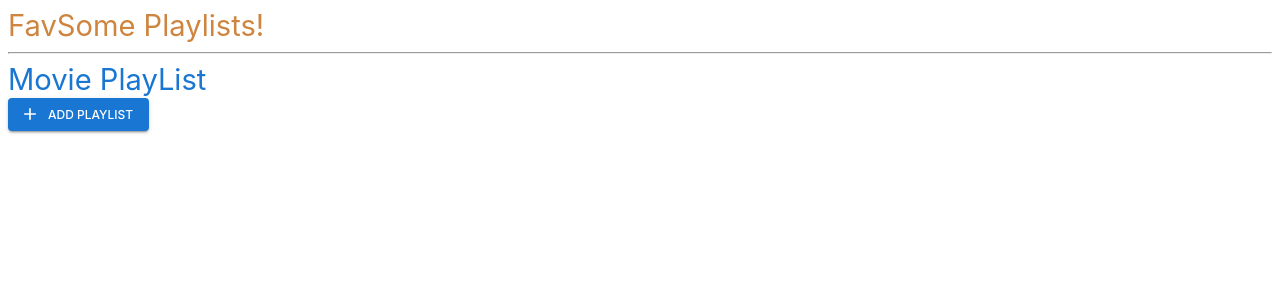
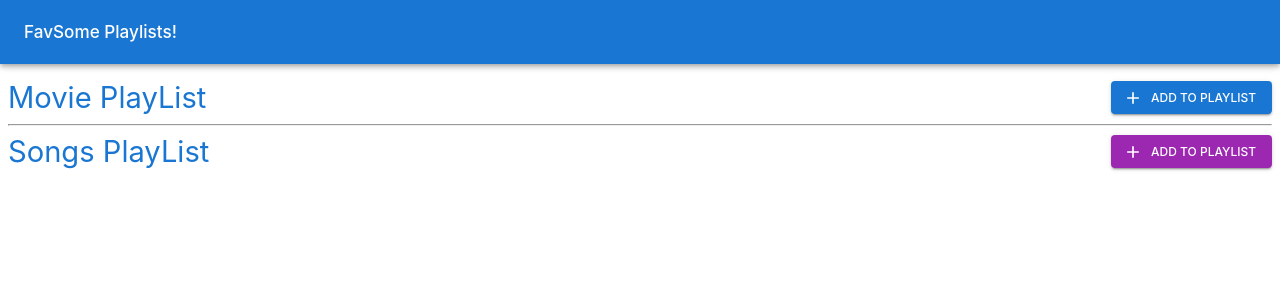
Before and after one commit to chandanch/favsome-playlist, a React (Create React App) app: page / in a window 1280 px wide. Shown: the top 300 px of the page. Built offline with nearby package versions, Linux system fonts and the light colour scheme.

Commit message:
create movie and song playlist comp

```diff
--- /dev/null
+++ b/src/App.css
@@ -0,0 +1,3 @@
+.playlist-container {
+	margin-top: 5rem;
+}
--- a/src/App.js
+++ b/src/App.js
@@ -1,14 +1,22 @@
-import { Typography } from '@mui/material';
-import MoviePlayList from './components/MoviePlaylist';
+import { Typography, AppBar, Toolbar } from '@mui/material';
+import MoviePlayList from './components/movie-playlist/MoviePlaylist';
+
+import './App.css';
+import SongsPlayList from './components/songs-playlist/SongsPlaylist';
 
 const App = () => {
 	return (
 		<div>
-			<Typography variant='h4' color='peru'>
-				FavSome Playlists!
-			</Typography>
-			<hr />
-			<MoviePlayList />
+			<AppBar position='fixed' color='primary'>
+				<Toolbar>
+					<Typography variant='h6'>FavSome Playlists!</Typography>
+				</Toolbar>
+			</AppBar>
+			<section className='playlist-container'>
+				<MoviePlayList />
+				<hr />
+				<SongsPlayList />
+			</section>
 		</div>
 	);
 };
--- a/src/components/MoviePlaylist.jsx
+++ /dev/null
@@ -1,24 +0,0 @@
-import Typography from '@mui/material/Typography';
-import Button from '@mui/material/Button';
-import AddIcon from '@mui/icons-material/Add';
-
-const MoviePlayList = () => {
-	return (
-		<div className='container'>
-			<div>
-				<Typography variant='h4' color='primary'>
-					Movie PlayList
-				</Typography>
-				<Button
-					variant='contained'
-					color='primary'
-					startIcon={<AddIcon />}
-				>
-					Add PlayList
-				</Button>
-			</div>
-		</div>
-	);
-};
-
-export default MoviePlayList;
--- /dev/null
+++ b/src/components/movie-playlist/MoviePlaylist.jsx
@@ -0,0 +1,50 @@
+import Typography from '@mui/material/Typography';
+import Button from '@mui/material/Button';
+import AddIcon from '@mui/icons-material/Add';
+
+import styles from './MoviePlaylist.module.css';
+import { Grid } from '@mui/material';
+
+const MoviePlayList = () => {
+	return (
+		<div className='container'>
+			{/* <div className={styles.moviePlayListContainer}>
+				<Typography variant='h4' color='primary'>
+					Movie PlayList
+				</Typography>
+				<Button
+					className={styles.addBtn}
+					variant='contained'
+					color='primary'
+					startIcon={<AddIcon />}
+				>
+					Add To PlayList
+				</Button>
+			</div> */}
+			<Grid
+				container
+				alignItems='center'
+				justifyContent='space-between'
+				spacing={2}
+			>
+				<Grid item>
+					<Typography variant='h4' color='primary'>
+						Movie PlayList
+					</Typography>
+				</Grid>
+				<Grid item>
+					<Button
+						className={styles.addBtn}
+						variant='contained'
+						color='primary'
+						startIcon={<AddIcon />}
+					>
+						Add To PlayList
+					</Button>
+				</Grid>
+			</Grid>
+		</div>
+	);
+};
+
+export default MoviePlayList;
--- /dev/null
+++ b/src/components/movie-playlist/MoviePlaylist.module.css
@@ -0,0 +1,7 @@
+.addBtn {
+	margin-top: 0px;
+}
+
+.moviePlayListContainer {
+	word-spacing: 2px;
+}
--- /dev/null
+++ b/src/components/songs-playlist/SongsPlaylist.jsx
@@ -0,0 +1,37 @@
+import Typography from '@mui/material/Typography';
+import Button from '@mui/material/Button';
+import AddIcon from '@mui/icons-material/Add';
+
+import styles from './SongsPlaylist.module.css';
+import { Grid } from '@mui/material';
+
+const SongsPlayList = () => {
+	return (
+		<div className='container'>
+			<Grid
+				container
+				alignItems='center'
+				justifyContent='space-between'
+				spacing={2}
+			>
+				<Grid item>
+					<Typography variant='h4' color='primary'>
+						Songs PlayList
+					</Typography>
+				</Grid>
+				<Grid item>
+					<Button
+						className={styles.addBtn}
+						variant='contained'
+						color='secondary'
+						startIcon={<AddIcon />}
+					>
+						Add To PlayList
+					</Button>
+				</Grid>
+			</Grid>
+		</div>
+	);
+};
+
+export default SongsPlayList;
--- /dev/null
+++ b/src/components/songs-playlist/SongsPlaylist.module.css
@@ -0,0 +1,7 @@
+.addBtn {
+	margin-top: 0px;
+}
+
+.moviePlayListContainer {
+	word-spacing: 2px;
+}
```
